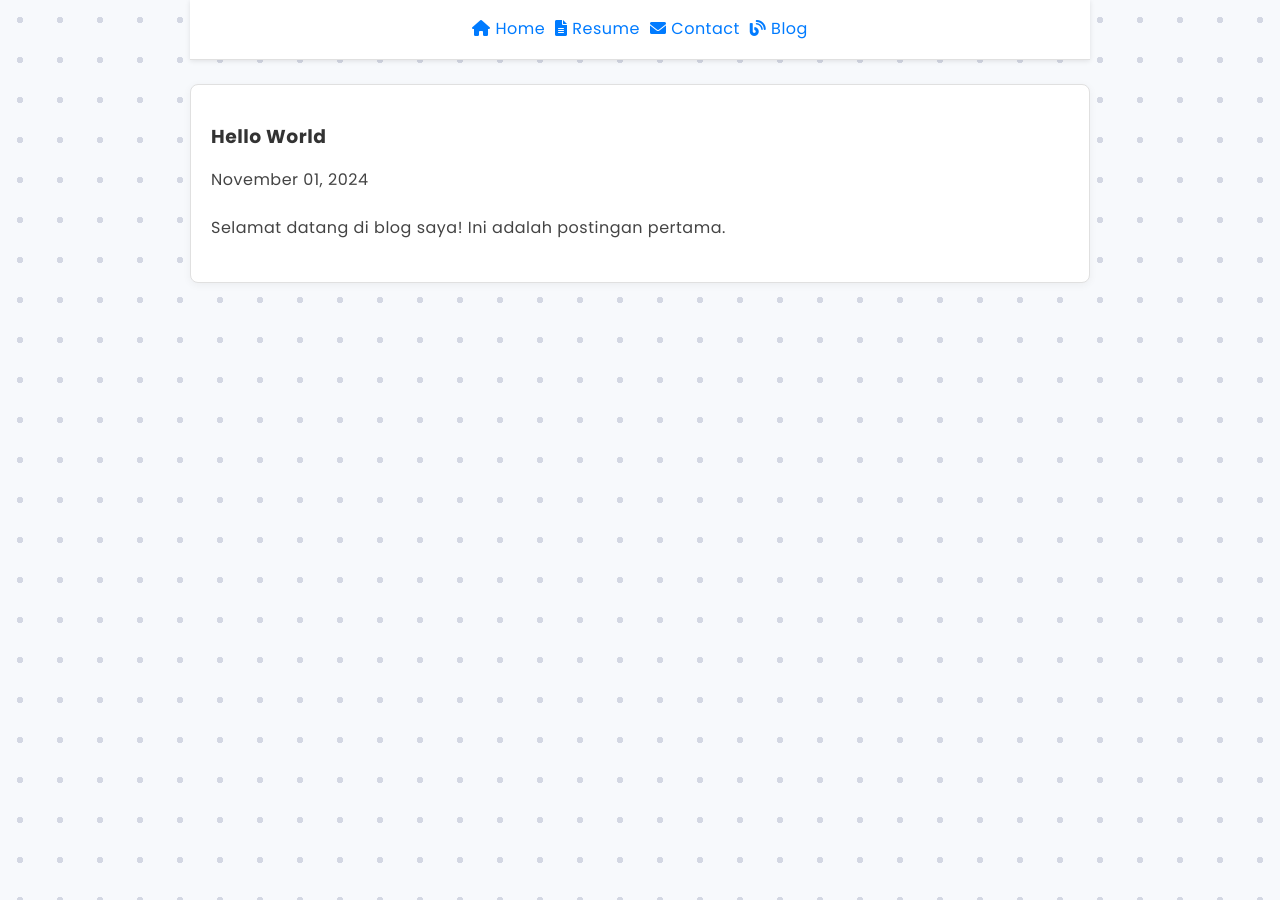
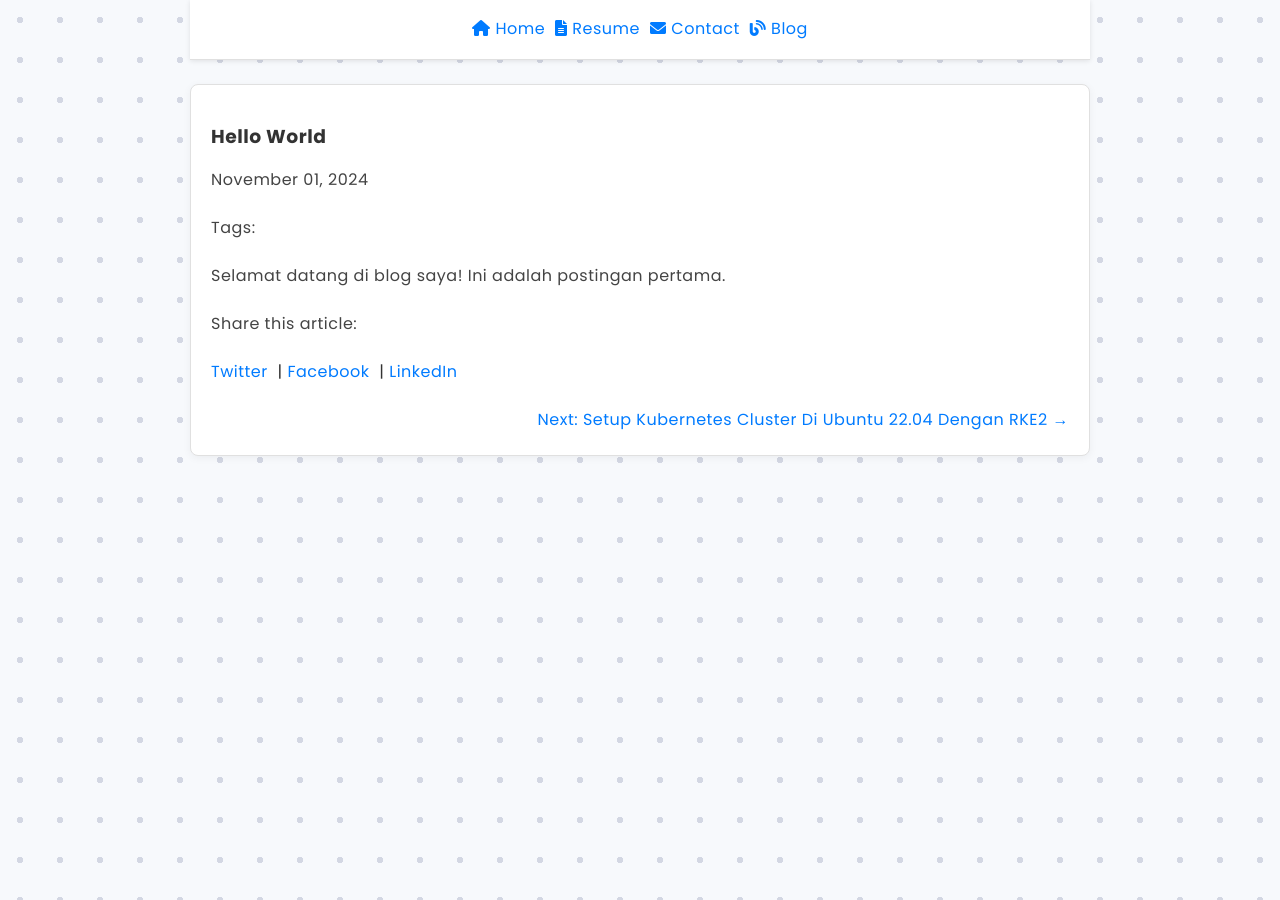
Before and after one commit to azizzailani/azizzailani.github.io, a Jekyll site: the page built from _posts/2024-11-01-hello-world.md, in a window 1280 px wide. Built offline with Jekyll 4.4.1, drawn with Linux system fonts in a browser that asks for light colours; comment, search, counter and statistics services are not loaded.

Commit message:
style.css, post.html: Added tags display, share buttons, and article navigation elements. Made styling updates for post tags, post navigation, and share buttons to improve user experience and aesthetics.

```diff
--- a/_layouts/post.html
+++ b/_layouts/post.html
@@ -6,14 +6,49 @@
     <h1>{{ page.title }}</h1>
     <p>{{ page.date | date: "%B %d, %Y" }}</p>
 
+    <!-- Menampilkan Tag atau Kategori Artikel -->
+    <p>
+        {% if page.tags %}
+        Tags:
+        {% for tag in page.tags %}
+        <a href="/tags/{{ tag | slugify }}" class="post-tag">{{ tag }}</a>{% if forloop.last == false %}, {% endif %}
+        {% endfor %}
+        {% endif %}
+    </p>
+
     <!-- Isi konten artikel -->
     <div class="post-content">
         {{ content }}
     </div>
+
+    <!-- Tombol Share ke Media Sosial -->
+    <div class="share-buttons">
+        <p>Share this article:</p>
+        <a href="https://twitter.com/intent/tweet?text={{ page.title | url_encode }}&url={{ page.url | absolute_url }}"
+            target="_blank">Twitter</a> |
+        <a href="https://www.facebook.com/sharer/sharer.php?u={{ page.url | absolute_url }}"
+            target="_blank">Facebook</a> |
+        <a href="https://www.linkedin.com/shareArticle?mini=true&url={{ page.url | absolute_url }}&title={{ page.title | url_encode }}"
+            target="_blank">LinkedIn</a>
+    </div>
+
+    <!-- Navigasi Artikel Sebelumnya dan Berikutnya -->
+    <nav class="post-navigation">
+        <div class="prev">
+            {% if page.previous %}
+            <a href="{{ page.previous.url }}">← Previous: {{ page.previous.title }}</a>
+            {% endif %}
+        </div>
+        <div class="next">
+            {% if page.next %}
+            <a href="{{ page.next.url }}">Next: {{ page.next.title }} →</a>
+            {% endif %}
+        </div>
+    </nav>
+
+    <!-- Menambahkan Utterances untuk kolom komentar -->
+    <div id="utterances"></div>
+    <script src="https://utteranc.es/client.js" repo="azizzailani/azizzailani.github.io" issue-term="pathname"
+        label="Comment" theme="github-light" crossorigin="anonymous" async>
+        </script>
 </article>
-
-<!-- Menambahkan Utterances untuk kolom komentar -->
-<div id="utterances"></div>
-<script src="https://utteranc.es/client.js" repo="azizzailani/azizzailani.github.io" issue-term="pathname"
-    label="Comment" theme="github-light" crossorigin="anonymous" async>
-    </script>
--- a/assets/css/style.css
+++ b/assets/css/style.css
@@ -198,6 +198,30 @@
     color: #0056b3;
 }
 
+.post-tag {
+    background-color: #007bff;
+    color: white;
+    padding: 2px 8px;
+    border-radius: 4px;
+    text-decoration: none;
+}
+
+.post-navigation {
+    display: flex;
+    justify-content: space-between;
+    margin-top: 20px;
+}
+
+.share-buttons a {
+    margin-right: 5px;
+    color: #007bff;
+    text-decoration: none;
+}
+
+.share-buttons a:hover {
+    color: #0056b3;
+}
+
 /* Responsif */
 @media (max-width: 1024px) {
     .container {
```
